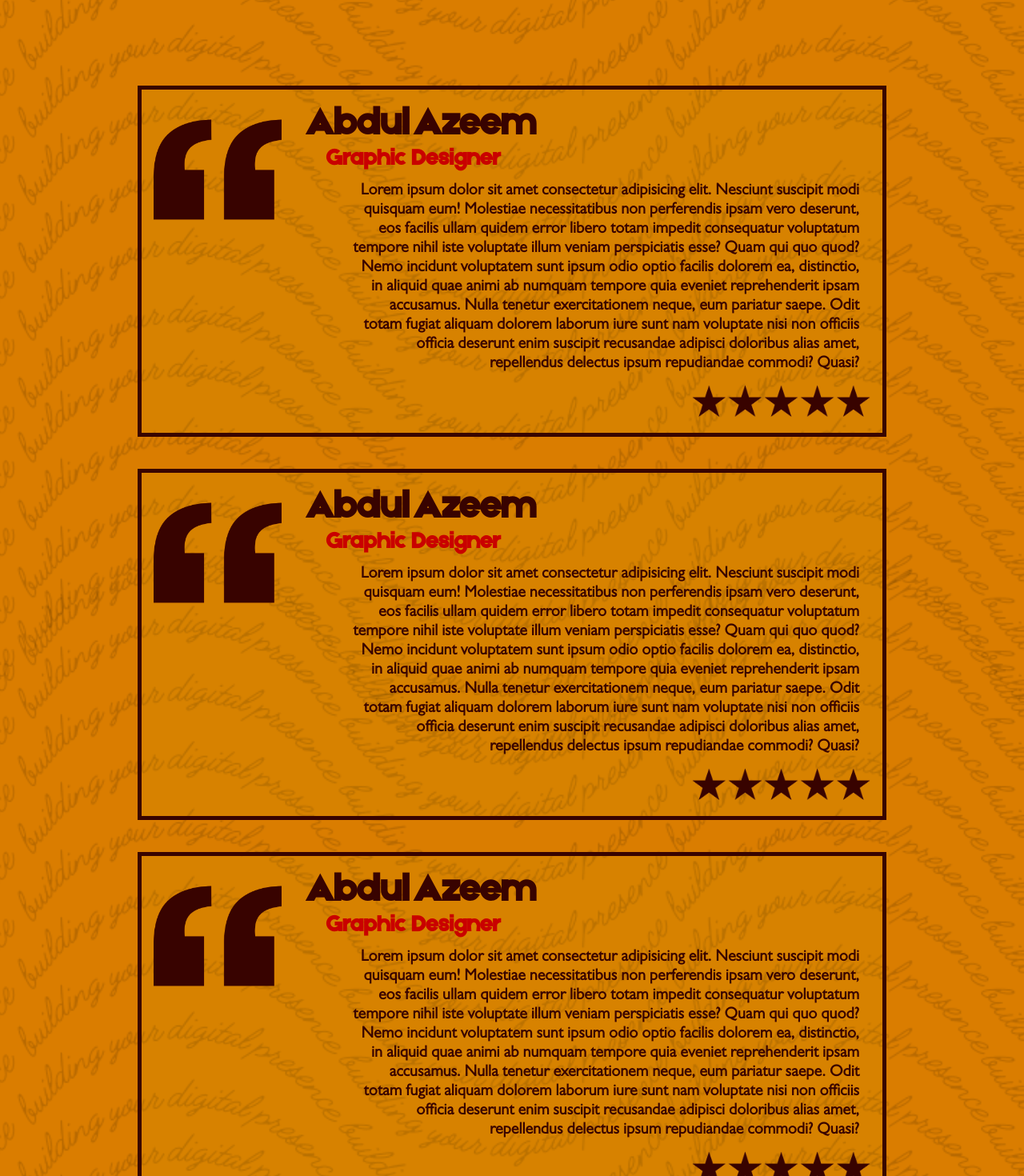
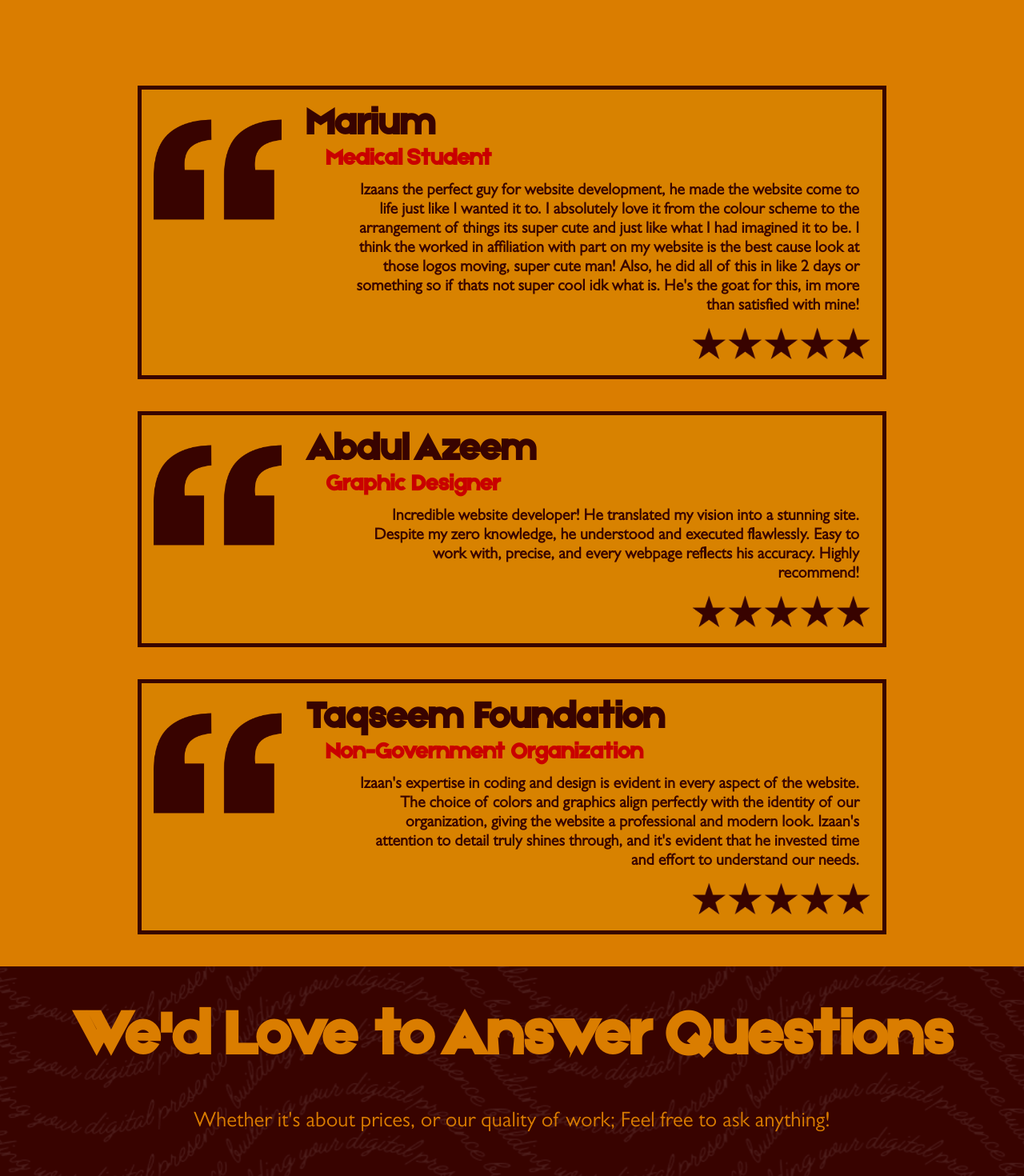
Before and after one commit to izaankhan0/websters2, a React (Vite) app: page / in a window 1280 px wide. Shown: the part 5040-6510 px from the top of the page at 80% size. Built offline with nearby package versions, Linux system fonts and the light colour scheme.

Commit message:
imported reviews

```diff
--- a/src/components/reviews.jsx
+++ b/src/components/reviews.jsx
@@ -13,9 +13,9 @@
 
         <h1>Testimonials</h1>
         <div className="review-box">
-            <Review name="Abdul Azeem" position="Graphic Designer" text="Lorem ipsum dolor sit amet consectetur adipisicing elit. Nesciunt suscipit modi quisquam eum! Molestiae necessitatibus non perferendis ipsam vero deserunt, eos facilis ullam quidem error libero totam impedit consequatur voluptatum tempore nihil iste voluptate illum veniam perspiciatis esse? Quam qui quo quod? Nemo incidunt voluptatem sunt ipsum odio optio facilis dolorem ea, distinctio, in aliquid quae animi ab numquam tempore quia eveniet reprehenderit ipsam accusamus. Nulla tenetur exercitationem neque, eum pariatur saepe. Odit totam fugiat aliquam dolorem laborum iure sunt nam voluptate nisi non officiis officia deserunt enim suscipit recusandae adipisci doloribus alias amet, repellendus delectus ipsum repudiandae commodi? Quasi?"/>
-            <Review name="Abdul Azeem" position="Graphic Designer" text="Lorem ipsum dolor sit amet consectetur adipisicing elit. Nesciunt suscipit modi quisquam eum! Molestiae necessitatibus non perferendis ipsam vero deserunt, eos facilis ullam quidem error libero totam impedit consequatur voluptatum tempore nihil iste voluptate illum veniam perspiciatis esse? Quam qui quo quod? Nemo incidunt voluptatem sunt ipsum odio optio facilis dolorem ea, distinctio, in aliquid quae animi ab numquam tempore quia eveniet reprehenderit ipsam accusamus. Nulla tenetur exercitationem neque, eum pariatur saepe. Odit totam fugiat aliquam dolorem laborum iure sunt nam voluptate nisi non officiis officia deserunt enim suscipit recusandae adipisci doloribus alias amet, repellendus delectus ipsum repudiandae commodi? Quasi?"/>
-            <Review name="Abdul Azeem" position="Graphic Designer" text="Lorem ipsum dolor sit amet consectetur adipisicing elit. Nesciunt suscipit modi quisquam eum! Molestiae necessitatibus non perferendis ipsam vero deserunt, eos facilis ullam quidem error libero totam impedit consequatur voluptatum tempore nihil iste voluptate illum veniam perspiciatis esse? Quam qui quo quod? Nemo incidunt voluptatem sunt ipsum odio optio facilis dolorem ea, distinctio, in aliquid quae animi ab numquam tempore quia eveniet reprehenderit ipsam accusamus. Nulla tenetur exercitationem neque, eum pariatur saepe. Odit totam fugiat aliquam dolorem laborum iure sunt nam voluptate nisi non officiis officia deserunt enim suscipit recusandae adipisci doloribus alias amet, repellendus delectus ipsum repudiandae commodi? Quasi?"/>
+            <Review name="Marium" position="Medical Student" text="Izaans the perfect guy for website development, he made the website come to life just like I wanted it to. I absolutely love it from the colour scheme to the arrangement of things its super cute and just like what I had imagined it to be. I think the worked in affiliation with part on my website is the best cause look at those logos moving, super cute man! Also, he did all of this in like 2 days or something so if thats not super cool idk what is. He's the goat for this, im more than satisfied with mine!"/>
+            <Review name="Abdul Azeem" position="Graphic Designer" text="Incredible website developer! He translated my vision into a stunning site. Despite my zero knowledge, he understood and executed flawlessly. Easy to work with, precise, and every webpage reflects his accuracy. Highly recommend!"/>
+            <Review name="Taqseem Foundation" position="Non-Government Organization" text="Izaan's expertise in coding and design is evident in every aspect of the website. The choice of colors and graphics align perfectly with the identity of our organization, giving the website a professional and modern look. Izaan's attention to detail truly shines through, and it's evident that he invested time and effort to understand our needs."/>
         </div>
     </div>
 }
--- a/src/styles/reviews.css
+++ b/src/styles/reviews.css
@@ -22,7 +22,7 @@
         margin-left: 0px !important;
     }
 }
-@media (max-width:1250px) {
+@media (max-width:1350px) {
 
     .reviews > img{
         display: none;
@@ -41,7 +41,7 @@
     height: 85% !important;
     position: absolute;
     left: 0px;
-    top: 700px;
+    top: 530px;
     opacity: 0.15;
     z-index: 10 !important;
   }
```
